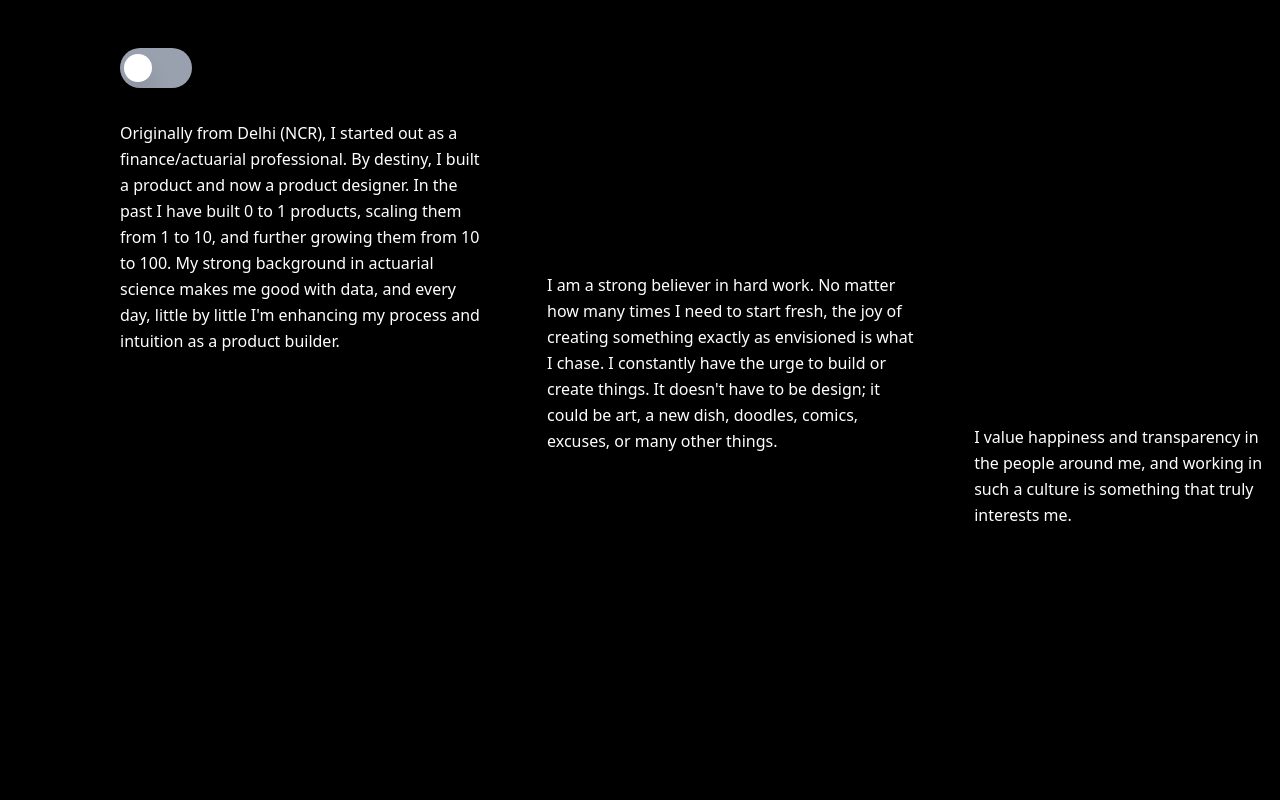
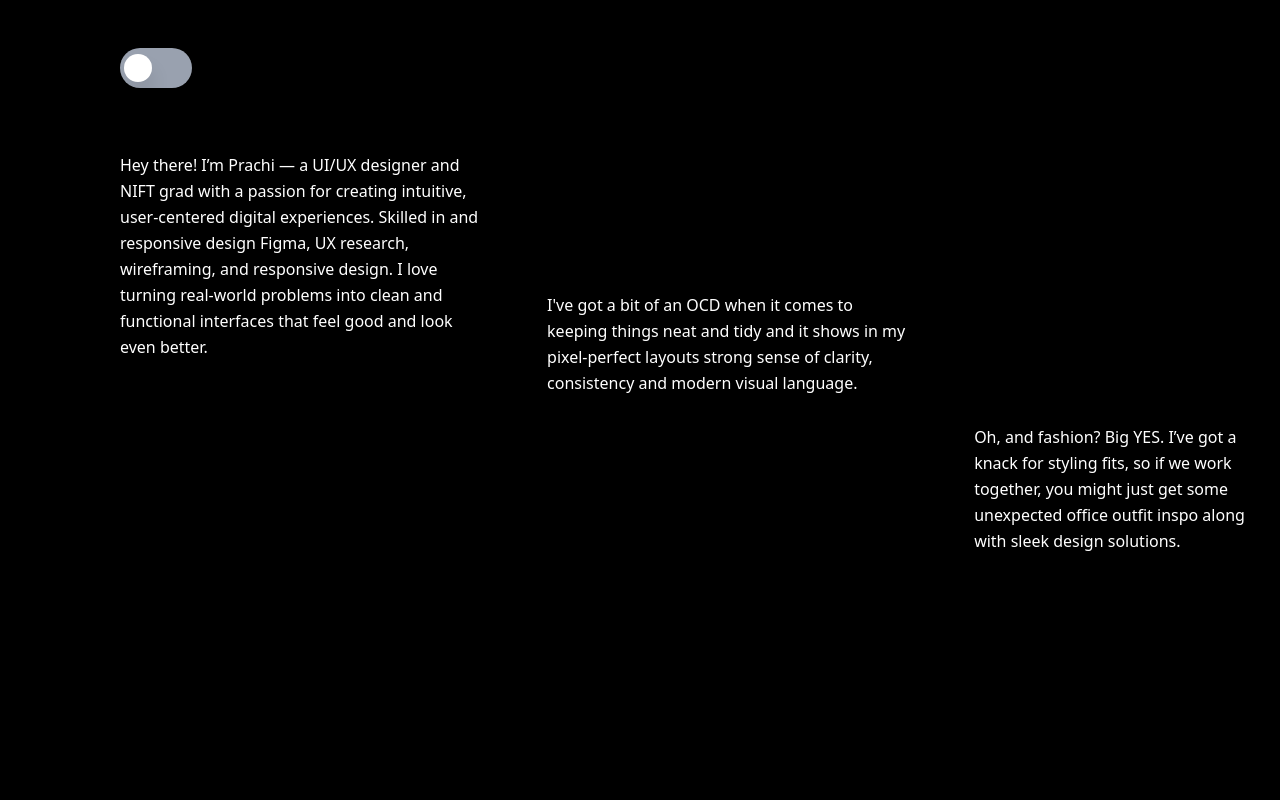
Before and after one commit to ombhinav/stock_designer_portfolio, a React (Vite) app: page / in a window 1280 px wide. Shown: the part 1060-1860 px from the top of the page. Built offline with nearby package versions, Linux system fonts and the light colour scheme.

Commit message:
add splash screen with animated vertical lines

```diff
--- a/src/App.jsx
+++ b/src/App.jsx
@@ -1,11 +1,11 @@
 import './App.css'
 import { useState } from 'react'
 import DottedCursor from './components/DottedCursor'
-
+import SplashScreen from "./components/SplashScreen"
 import Hero from './components/Hero'
 import HorizontalLine from './components/HorizontalLine'
 import Navbar from './components/Navbar'
-import VerticalLine from './components/verticalLine'
+import VerticalLine from './components/VerticalLine'
 import AboutMe from './components/AboutMe'
 import VectorImage from './components/VectorImage'
 import StackingScrollShowcase from './components/StackingScroll'
@@ -14,8 +14,16 @@ import StackingScrollShowcase from './components/StackingScroll'
 function App() {
   const [isHovering, setIsHovering] = useState(false);
   const [isHoveringBlack, setIsHoveringBlack] = useState(false);
+  const [showSplash, setShowSplash] = useState(true)
+
+  const handleSplashComplete = () => {
+    setShowSplash(false)
+  }
+
   return (
     <>
+    <div className="relative min-h-screen overflow-hidden cursor-none ">
+
       <DottedCursor isHovering={isHovering} isHoveringBlack={isHoveringBlack} />
       <div className='relative'>
         <div className='absolute py-7 z-20 w-full'>
@@ -34,11 +42,11 @@ function App() {
               </div>
         </div>
         <div className='flex'>
-        <div className='ml-20 z-0'>
-          <VerticalLine/>
+          <div className="ml-20 z-0">
+            <VerticalLine color="black" duration={2000} delay={4000} />
           </div>
           <div className=' ml-auto mr-20 z-0'>
-          <VerticalLine/>
+            <VerticalLine color="black" duration={2000} delay={4000} />
           </div>
         </div>
       </div>
@@ -50,10 +58,12 @@ function App() {
                 </div>
         </div>
 
+      </div>
+    {showSplash && <SplashScreen onComplete={handleSplashComplete} />}
+    </div>
         <div className='' onMouseEnter={() => setIsHoveringBlack(true)}
               onMouseLeave={() => setIsHoveringBlack(false)}>
           <StackingScrollShowcase/>
-      </div>
         </div>
 
     </>
--- a/src/components/AboutMe.jsx
+++ b/src/components/AboutMe.jsx
@@ -32,47 +32,54 @@ function AboutMe2() {
         </div>
         <div className="flex">
             <div className="pl-30">
-                <div className="transition-all duration-400 max-w-sm mt-8">
+                <div className="transition-all duration-300 max-w-sm mt-16">
                 <p className="text-base leading-relaxed">
-                  <StrikeableText isToggled={isToggled}>Originally from </StrikeableText>
-                     Delhi (NCR), I started <span className={isToggled ? "line-through opacity-40" : ""}>out as a finance/</span>
-                  actuarial professional.{" "}
-                  <span className={isToggled ? "line-through opacity-40" : ""}>By destiny, I built a product and</span>{" "}
-                  now a product designer.{" "}
-                  <span className={isToggled ? "line-through opacity-40" : ""}>In the past I have</span> built 0 to 1
-                  products, <span className={isToggled ? "line-through opacity-40" : ""}>scaling them from</span> 1 to
-                  10, and <span className={isToggled ? "line-through opacity-40" : ""}>further growing them from</span>{" "}
-                  10 to 100.{" "}
-                  <span className={isToggled ? "line-through opacity-40" : ""}>
-                    My strong background in actuarial science makes me
+                  <span className={isToggled ? "line-through opacity-40 transition-all duration-700" : ""}>Hey there! I’m</span> Prachi — a UI/UX designer
+                  {" "}
+                  <span className={isToggled ? "line-through opacity-40 transition-all duration-700" : ""}>
+                    and
                   </span>{" "}
-                  good with data,{" "}
-                  <span className={isToggled ? "line-through opacity-40" : ""}>
-                    and every day, little by little I'm
+                  NIFT grad{" "}
+                  <span className={isToggled ? "line-through opacity-40 transition-all duration-700" : ""}>
+                    with a passion for creating
                   </span>{" "}
-                  enhancing my process and intuition{" "}
-                  <span className={isToggled ? "line-through opacity-40" : ""}>as a product builder.</span>
+                  intuitive, user-centered {" "}
+                  <span className={isToggled ? "line-through opacity-40 transition-all duration-700" : ""}>
+                  digital experiences. Skilled in  and responsive design
+                  </span>{" "}
+                  Figma, UX research, wireframing,{" "}
+                  <span className={isToggled ? "line-through opacity-40 transition-all duration-700" : ""}>
+                  and
+                  </span>{" "}
+                  responsive design.{" "}
+                  <span className={isToggled ? "line-through opacity-40 transition-all duration-700" : ""}>
+                  I love turning real-world problems into
+                  </span>{" "}
+                  clean and functional interfaces{" "}
+                  <span className={isToggled ? "line-through opacity-40 transition-all duration-700" : ""}>
+                  that feel good and look even better.
+                  </span>{" "}
                 </p>
               </div>
             </div>
 
-            <div className="pl-15 mt-30">
+            <div className="pl-15 mt-35">
               <div className="transition-all duration-300 max-w-sm mt-16">
                 <p className="text-base leading-relaxed">
-                  <span className={isToggled ? "line-through opacity-40" : ""}>I am a strong</span> believer in hard
-                  work.{" "}
-                  <span className={isToggled ? "line-through opacity-40" : ""}>
-                    No matter how many times I need to start fresh, the
+                  <span className={isToggled ? "line-through opacity-40 transition-all duration-700" : ""}>I've got a bit of an OCD when it comes to keeping things</span> neat and
+                  tidy{" "}
+                  <span className={isToggled ? "line-through opacity-40 transition-all duration-700" : ""}>
+                    and it shows in my
                   </span>{" "}
-                  joy of creating something exactly as envisioned{" "}
-                  <span className={isToggled ? "line-through opacity-40" : ""}>
-                    is what I chase. I constantly have the
+                  pixel-perfect layouts{" "}
+                  <span className={isToggled ? "line-through opacity-40 transition-all duration-700" : ""}>
+                    strong sense of
                   </span>{" "}
-                  urge to build{" "}
-                  <span className={isToggled ? "line-through opacity-40" : ""}>
-                    or create things. It doesn't have to be design; it could be art, a new dish, doodles, comics,
-                    excuses, or many other things.
-                  </span>
+                 clarity, consistency{" "}
+                  <span className={isToggled ? "line-through opacity-40 transition-all duration-700" : ""}>
+                    and
+                  </span>{" "}
+                  modern visual language.
                 </p>
               </div>
             </div>
@@ -80,13 +87,20 @@ function AboutMe2() {
             <div className="pl-15 mt-60">
                 <div className="transition-all duration-300 max-w-xs mt-24">
                 <p className="text-base leading-relaxed">
-                    <span className={isToggled ? "line-through opacity-40" : ""}>
-                        I value{" "}
+                    <span className={isToggled ? "line-through opacity-40 transition-all duration-700" : ""}>
+                        Oh, and{" "}
                     </span>
-                   happiness and transparency{" "}
-                  <span className={isToggled ? "line-through opacity-40" : ""}>
-                    in the people around me, and working in such a culture is something that truly interests me.
-                  </span>
+                   fashion
+                  <span className={isToggled ? "line-through opacity-40 transition-all duration-700" : ""}>
+                    ? Big YES. I’ve got a knack for
+                  </span>{" "}
+                  styling fits
+                  <span className={isToggled ? "line-through opacity-40 transition-all duration-700" : ""}>
+                    , so if we work together, you might just get some unexpected office outfit inspo along with
+                  </span>{" "}
+                      sleek design solutions.
+
+
                 </p>
               </div>
             </div>
--- a/src/components/DottedCursor.jsx
+++ b/src/components/DottedCursor.jsx
@@ -2,7 +2,7 @@ import { useState, useEffect } from "react";
 import Dialog from "./Dialog";
 import DarkCursor from "./DarkCursor";
 function DottedCursor({isHovering, isHoveringBlack}) {
-  const [mousePos, setMousePos] = useState({ x: 0, y: 0 });
+  const [mousePos, setMousePos] = useState({ x: 1000, y: 1000 });
 
   useEffect(() => {
     const handleMouseMove = (e) => {
--- /dev/null
+++ b/src/components/SplashScreen.jsx
@@ -0,0 +1,63 @@
+"use client"
+
+import { useState, useEffect } from "react"
+
+export default function SplashScreen({ onComplete }) {
+  const [progress, setProgress] = useState(0)
+  const [isAnimating, setIsAnimating] = useState(false)
+
+  useEffect(() => {
+    // Animate progress bar smoothly
+    const progressInterval = setInterval(() => {
+      setProgress((prev) => {
+        if (prev >= 100) {
+          clearInterval(progressInterval)
+          // Start the slide animation when progress reaches 100%
+          setTimeout(() => {
+            setIsAnimating(true)
+          }, 300) // Small delay after progress completes
+          return 100
+        }
+        return prev + 1
+      })
+    }, 20)
+
+    return () => {
+      clearInterval(progressInterval)
+    }
+  }, [])
+
+  // Handle the end of the slide animation
+  const handleTransitionEnd = () => {
+    if (isAnimating && onComplete) {
+      onComplete()
+    }
+  }
+
+  return (
+    <div
+      className={`fixed inset-0 bg-white flex items-center justify-center z-50 transition-transform duration-1000 ease-in-out ${
+        isAnimating ? "-translate-y-full" : "translate-y-0"
+      }`}
+      onTransitionEnd={handleTransitionEnd}
+    >
+      <div className="text-center max-w-2xl px-8">
+        <blockquote className="text-2xl md:text-3xl font-medium text-black mb-8 italic leading-relaxed">
+          "The only way to do great work is to love what you do."
+        </blockquote>
+        <cite className="text-lg text-gray-600 mb-12 block">— Steve Jobs</cite>
+
+        {/* Loading bar container */}
+        <div className="w-80 max-w-full h-2 bg-gray-200 rounded-full mx-auto overflow-hidden">
+          <div
+            className="h-full bg-gradient-to-r from-blue-600 to-purple-700 rounded-full transition-all duration-100 ease-out"
+            style={{ width: `${progress}%` }}
+          />
+        </div>
+
+        {/* Progress percentage */}
+        <div className="mt-4 text-sm text-gray-500 font-medium">{Math.round(progress)}%</div>
+      </div>
+    </div>
+  )
+}
--- a/src/components/VerticalLine.jsx
+++ b/src/components/VerticalLine.jsx
@@ -1,8 +1,38 @@
-function VerticalLine() {
+"use client"
+
+import { useEffect, useState } from "react"
+
+
+function VerticalLine({
+  height = "900px",
+  width = "1px",
+  color = "black",
+  duration = 1000,
+  delay = 0,
+  className = "",
+}) {
+  const [isVisible, setIsVisible] = useState(false)
+
+  useEffect(() => {
+    const timer = setTimeout(() => {
+      setIsVisible(true)
+    }, delay)
+
+    return () => clearTimeout(timer)
+  }, [delay])
+
   return (
-    //1.2px
-    <div className="h-[900px] w-[1px] bg-black">
-    </div>
+    <div
+      className={`bg-${color} ${className}`}
+      style={{
+        height,
+        width,
+        backgroundColor: color === "black" ? "#000000" : color,
+        transformOrigin: "top",
+        transform: isVisible ? "scaleY(1)" : "scaleY(0)",
+        transition: `transform ${duration}ms ease-out`,
+      }}
+    />
   )
 }
 
```
Lines whose indentation alone changed are shown as unchanged.
